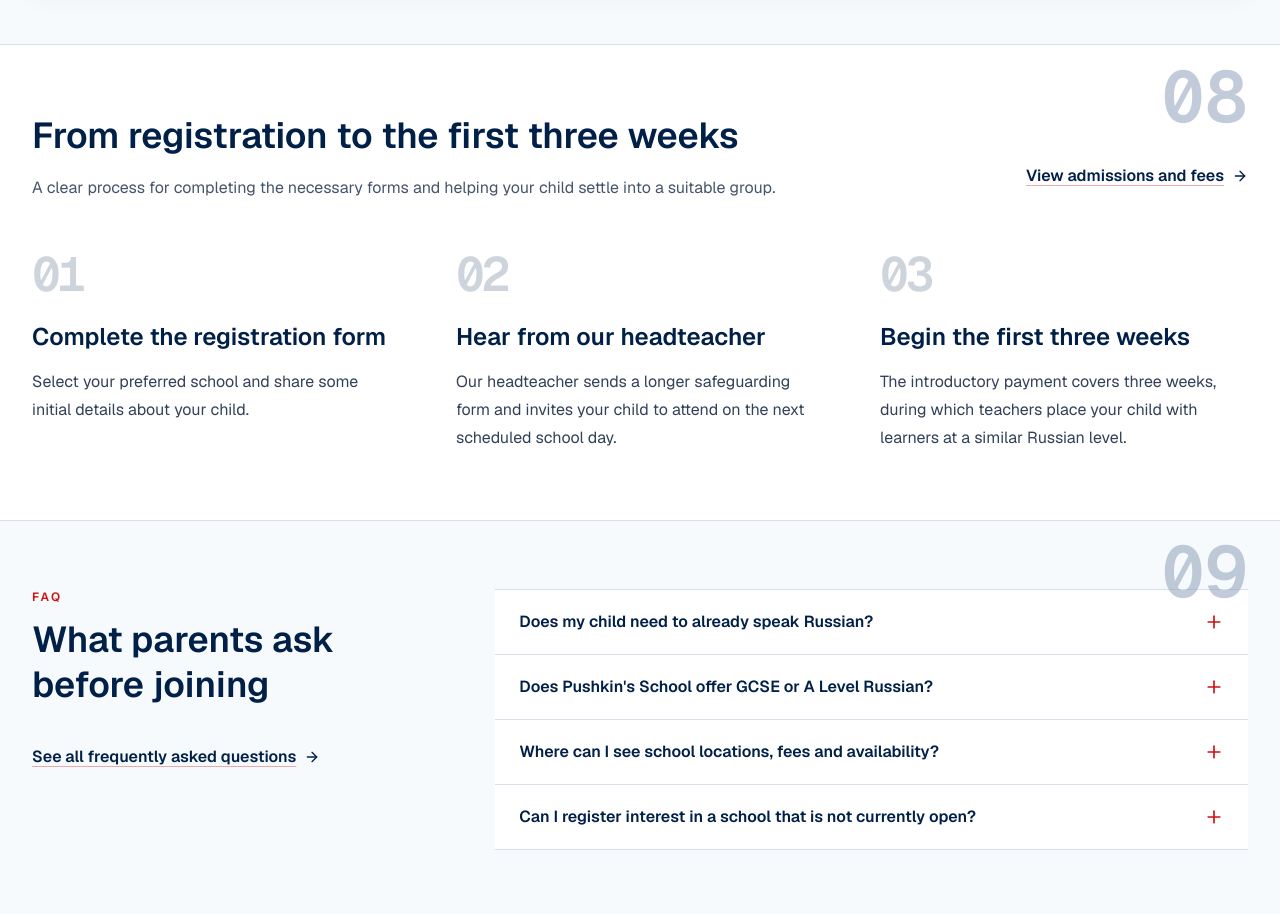
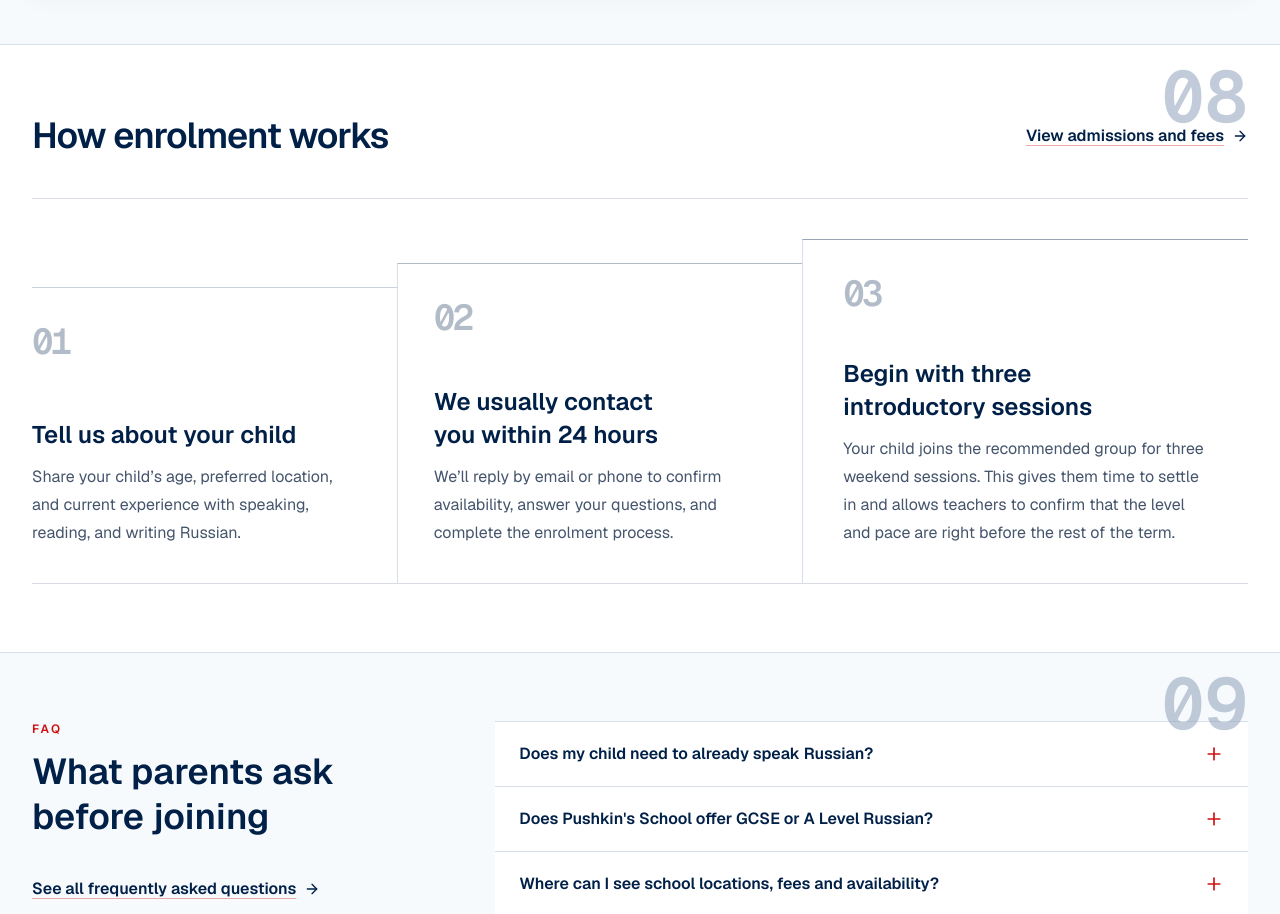
Before and after one commit to AntonV0/pushkins-russian-school, a Next.js app: page / in a window 1280 px wide. Shown: the part 4780-5694 px from the top of the page. Built offline with nearby package versions, Linux system fonts and the light colour scheme.

Commit message:
feat(homepage): clarify enrolment steps and admissions guidance

```diff
--- a/src/app/page.tsx
+++ b/src/app/page.tsx
@@ -154,18 +154,18 @@ const homepageProofPoints = [
 
 const joiningSteps = [
   {
-    title: "Complete the registration form",
-    body: "Select your preferred school and share some initial details about your child.",
+    title: "Tell us about your child",
+    body: "Share your child’s age, preferred location, and current experience with speaking, reading, and writing Russian.",
   },
   {
-    title: "Hear from our headteacher",
-    body: "Our headteacher sends a longer safeguarding form and invites your child to attend on the next scheduled school day.",
+    title: "We usually contact you within 24 hours",
+    body: "We’ll reply by email or phone to confirm availability, answer your questions, and complete the enrolment process.",
   },
   {
-    title: "Begin the first three weeks",
-    body: "The introductory payment covers three weeks, during which teachers place your child with learners at a similar Russian level.",
+    title: "Begin with three introductory sessions",
+    body: "Your child joins the recommended group for three weekend sessions. This gives them time to settle in and allows teachers to confirm that the level and pace are right before the rest of the term.",
   },
-];
+] as const;
 
 const homepageCurriculumPrototype = [
   {
@@ -616,18 +616,13 @@ export default function Home() {
       <HomepageSectionMarker number={8}>
         <section className="bg-surface site-section-compact">
           <div className="mx-auto max-w-7xl px-6 lg:px-8">
-          <div className="grid gap-6 lg:grid-cols-[minmax(0,1fr)_auto] lg:items-end">
-            <div className="max-w-3xl">
-              <SectionIntro title="From registration to the first three weeks">
-                <p>
-                  A clear process for completing the necessary forms and helping
-                  your child settle into a suitable group.
-                </p>
-              </SectionIntro>
-            </div>
+            <div className="grid gap-7 border-b border-brand-blue-strong/15 pb-9 sm:grid-cols-[minmax(0,1fr)_auto] sm:items-end lg:pb-10">
+              <h2 className="text-balance text-3xl font-semibold leading-tight tracking-tight text-brand-blue-strong sm:text-4xl">
+                How enrolment works
+              </h2>
               <Link
                 href="/admissions"
-              className="group inline-flex min-h-11 w-fit items-center gap-2 py-2 text-base font-semibold text-brand-blue-strong underline decoration-brand-red/35 underline-offset-4 transition hover:-translate-y-0.5 hover:text-brand-red hover:decoration-brand-red focus-visible:outline-none focus-visible:ring-2 focus-visible:ring-brand-red/40 focus-visible:ring-offset-4 lg:mb-1"
+                className="group inline-flex min-h-11 w-fit items-center gap-2 py-2 text-base font-semibold text-brand-blue-strong underline decoration-brand-red/35 underline-offset-4 transition hover:-translate-y-0.5 hover:text-brand-red hover:decoration-brand-red focus-visible:outline-none focus-visible:ring-2 focus-visible:ring-brand-red/40 focus-visible:ring-offset-4"
               >
                 <span>View admissions and fees</span>
                 <ArrowRight
@@ -636,23 +631,44 @@ export default function Home() {
                 />
               </Link>
             </div>
-          <ol className="mt-12 grid gap-y-10 md:grid-cols-3 md:gap-x-10 lg:gap-x-14">
-            {joiningSteps.map((step, index) => (
+
+            <ol className="mt-10 grid border-b border-brand-blue-strong/15 lg:grid-cols-3 lg:items-stretch lg:gap-0 xl:grid-cols-[0.9fr_1fr_1.1fr] xl:items-end">
+              {joiningSteps.map((step, index) => {
+                const stepClassName =
+                  index === 0
+                    ? "lg:border-l-0 lg:px-7 xl:min-h-[18.5rem] xl:pl-0 xl:pr-9"
+                    : index === 1
+                      ? "lg:border-l lg:border-l-border-soft lg:px-7 xl:min-h-[20rem] xl:px-9"
+                      : "lg:border-l lg:border-l-border-soft lg:px-8 xl:min-h-[21.5rem] xl:px-10";
+                const ruleClassName =
+                  index === 0
+                    ? "lg:border-t lg:border-t-brand-blue-strong/20"
+                    : index === 1
+                      ? "lg:border-t lg:border-t-brand-blue-strong/30"
+                      : "lg:border-t lg:border-t-brand-blue-strong/40";
+
+                return (
                   <li
                     key={step.title}
-                className="min-w-0"
+                    className={`grid grid-cols-[3rem_minmax(0,1fr)] gap-x-5 border-t border-t-border-soft py-7 first:border-t-0 lg:flex lg:min-h-[22rem] lg:flex-col lg:justify-between lg:py-9 lg:first:border-t ${stepClassName} ${ruleClassName}`}
                   >
-                <span className="font-mono text-5xl font-semibold tracking-[-0.07em] text-brand-blue/20">
+                    <span
+                      aria-hidden="true"
+                      className="font-mono text-4xl font-semibold leading-none tracking-[-0.08em] text-brand-blue-strong/30"
+                    >
                       0{index + 1}
                     </span>
-                <h3 className="mt-6 text-2xl font-semibold leading-tight text-brand-blue-strong">
+                    <div className="pt-1 lg:mt-8 lg:pt-0">
+                      <h3 className="text-xl font-semibold leading-snug text-brand-blue-strong sm:text-2xl">
                         {step.title}
                       </h3>
-                <p className="mt-4 text-base leading-7 text-slate-700">
+                      <p className="mt-3 max-w-md text-base leading-7 text-slate-600">
                         {step.body}
                       </p>
+                    </div>
                   </li>
-            ))}
+                );
+              })}
             </ol>
           </div>
         </section>
```
Lines whose indentation alone changed are shown as unchanged.
